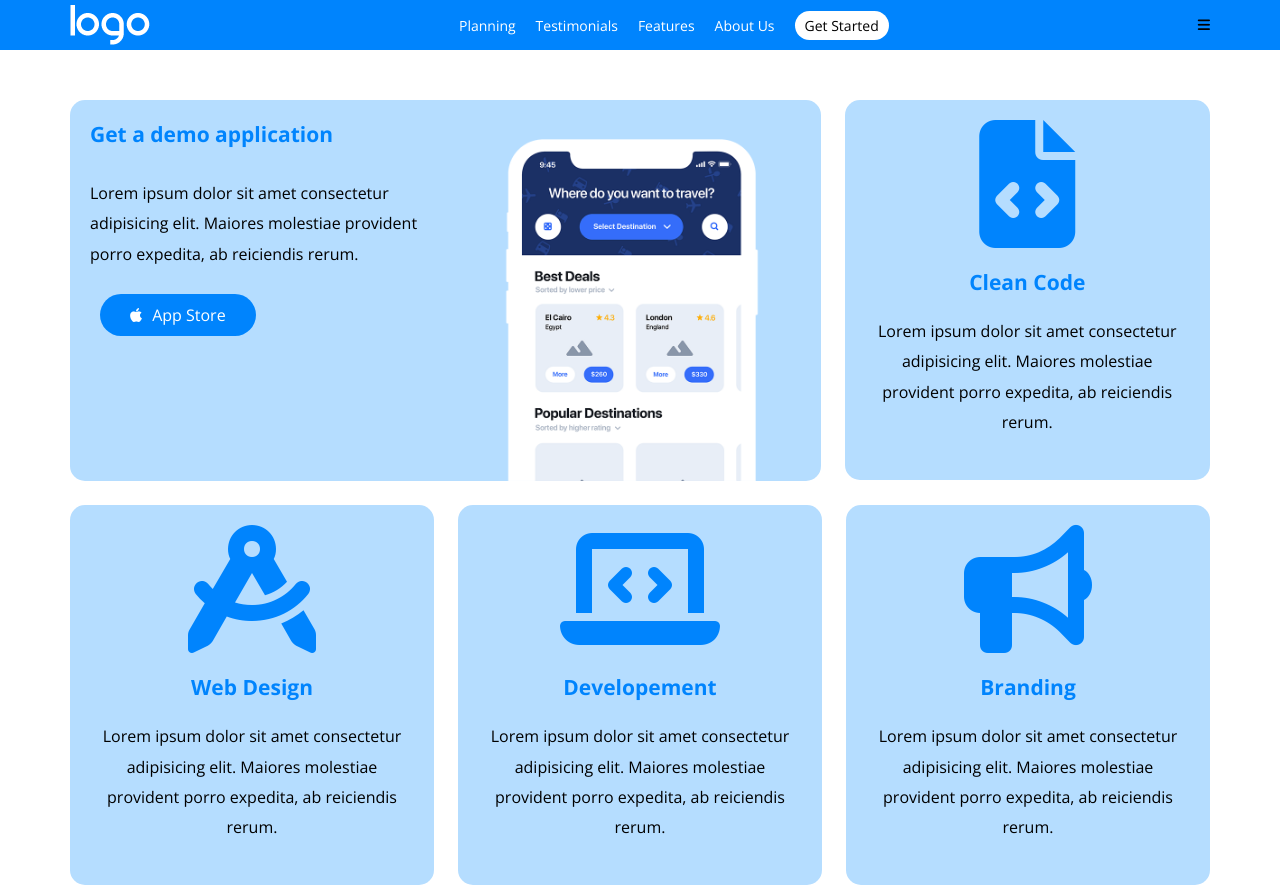
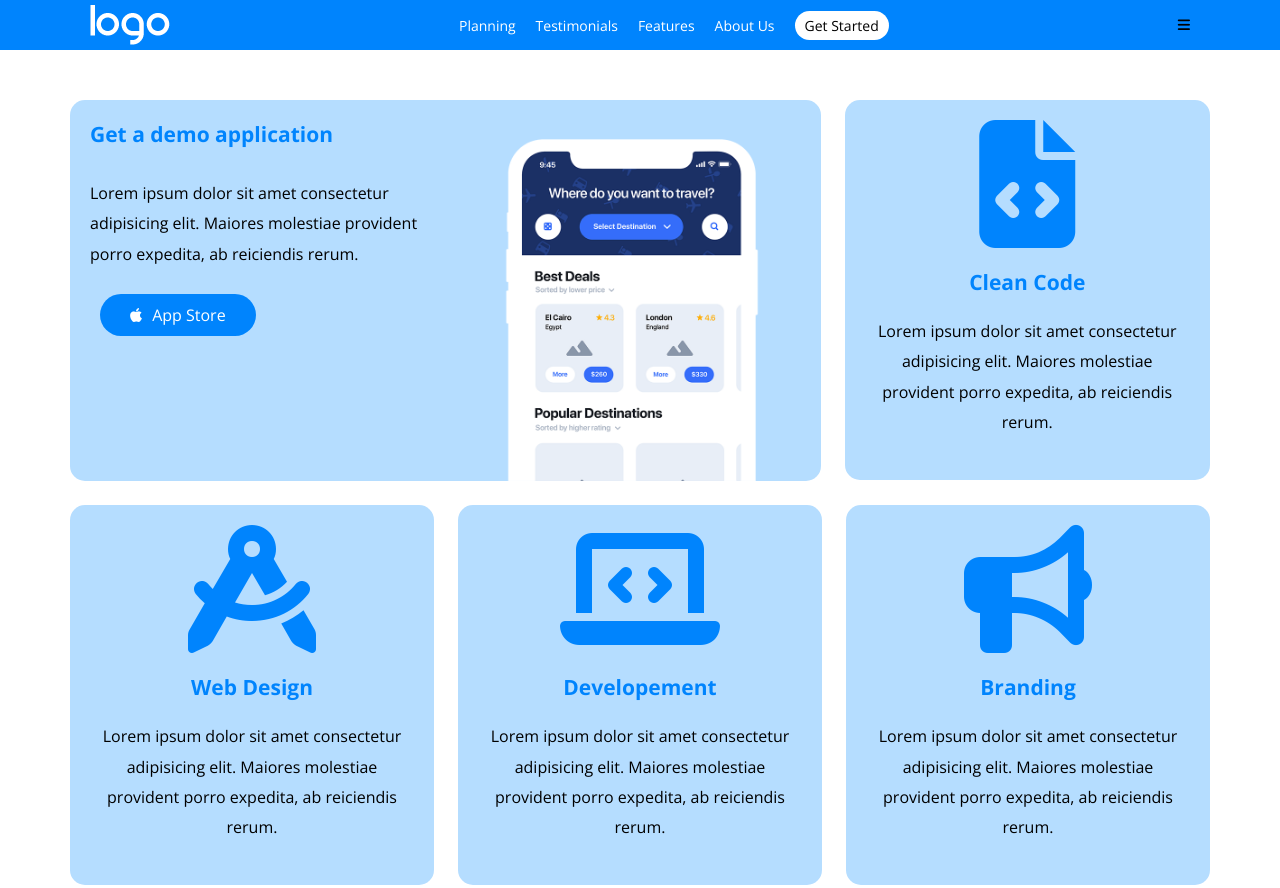
Before and after one commit to Albiddd/htmlcss-responsive-layout, a plain HTML site: page index.html in a window 1280 px wide. Shown: the top 888 px of the page. Drawn offline with nearby package versions, Linux system fonts and the light colour scheme.

Commit message:
nav bar padding

```diff
--- a/css/style.css
+++ b/css/style.css
@@ -45,7 +45,7 @@
     flex-basis: calc(100% / 4);
 }
 
-/* nav bar */
+/* NAV BAR */
 nav{
     background-color: #0084FD;
     font-size: 14px;
@@ -54,6 +54,7 @@
 .main-nav{
     justify-content: space-between;
     align-items: center;
+    padding: 0 20px;
 }
 .main-nav ul{
     display: flex;
```
